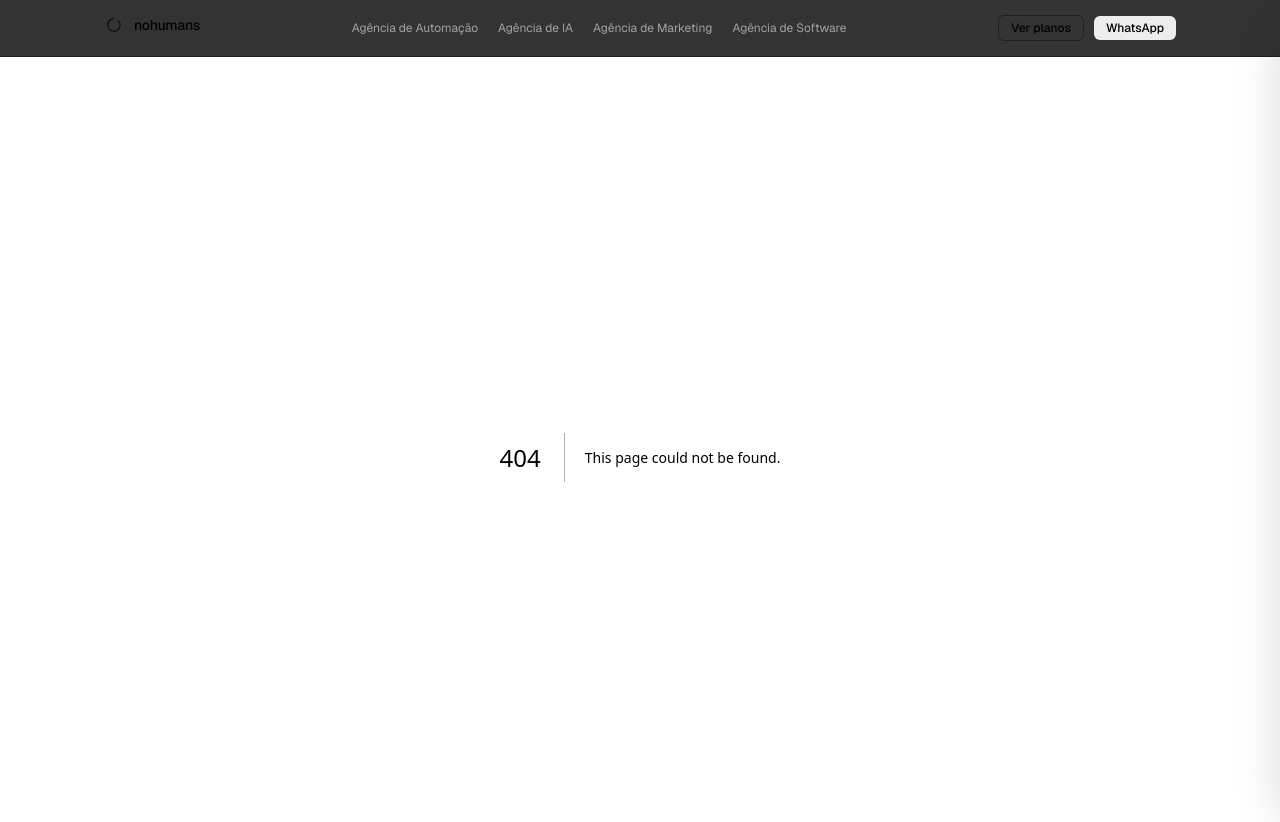
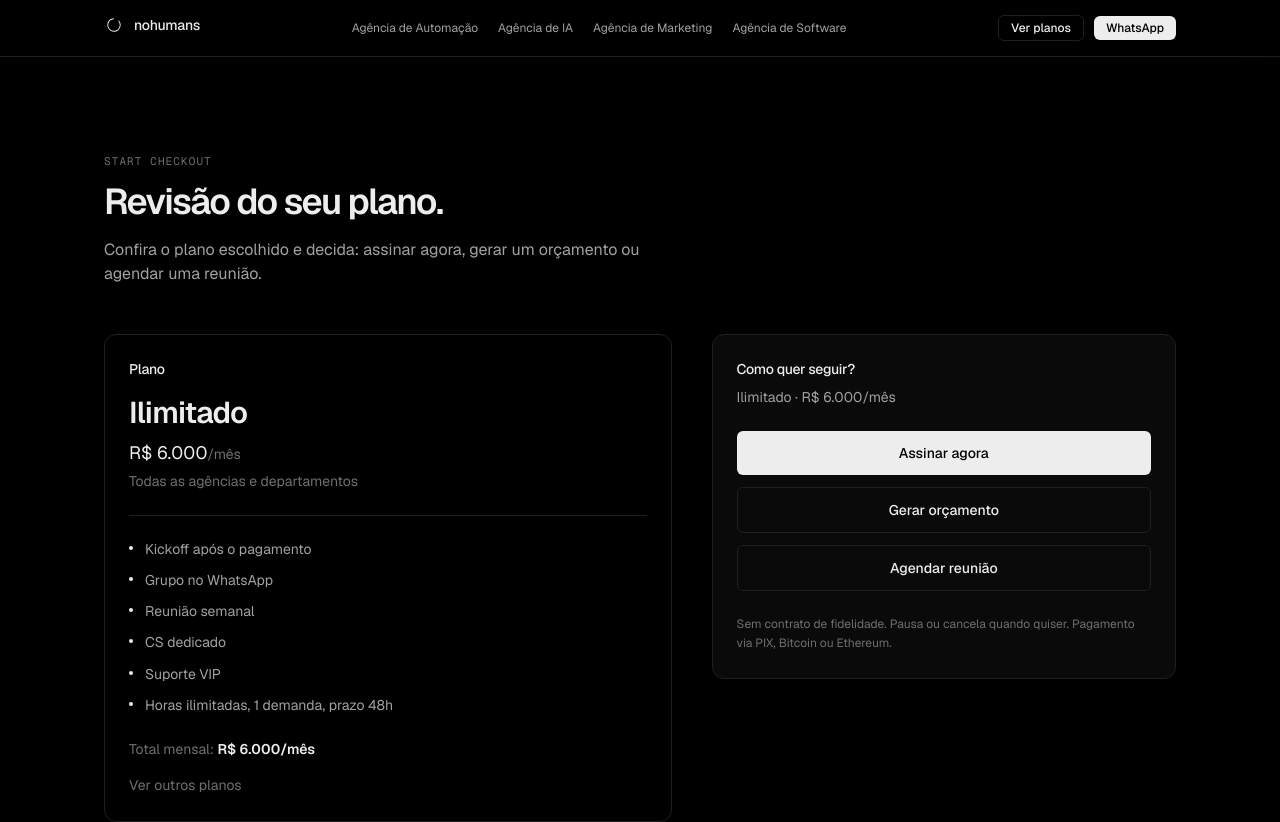
Before and after one commit to lucasmoraesai/agenciadeia, a Next.js app: page /start-checkout in a window 1280 px wide. Before the commit this address had no page. Shown: the top 822 px of the page. Built offline with nearby package versions, Linux system fonts and the light colour scheme.

Commit message:
feat: pagina /start-checkout antes do checkout (assinar, orcamento, reuniao)

```diff
--- /dev/null
+++ b/app/start-checkout/page.tsx
@@ -0,0 +1,27 @@
+import type { Metadata } from "next";
+import { Suspense } from "react";
+import { StartCheckout } from "@/components/start-checkout";
+
+export const metadata: Metadata = {
+  title: "Iniciar checkout",
+  description:
+    "Revise o seu plano e assine agora, gere um orçamento ou agende uma reunião com a No Humans.",
+  robots: {
+    index: false,
+    follow: false,
+  },
+};
+
+export default function StartCheckoutPage() {
+  return (
+    <Suspense
+      fallback={
+        <div className="mx-auto max-w-[1120px] px-6 py-24 text-sm text-muted">
+          Carregando…
+        </div>
+      }
+    >
+      <StartCheckout />
+    </Suspense>
+  );
+}
--- a/components/checkout-form.tsx
+++ b/components/checkout-form.tsx
@@ -21,7 +21,7 @@ import { useCart } from "./cart-context";
 import { Container } from "./container";
 import { PayMethodIcon } from "./pay-method-icon";
 
-type CheckoutMode = "cart" | "ilimitado";
+type CheckoutMode = "cart" | "ilimitado" | "agencia";
 
 function CopyButton({ value, disabled }: { value: string; disabled?: boolean }) {
   const [copied, setCopied] = useState(false);
@@ -46,7 +46,8 @@ export function CheckoutForm() {
   const search = useSearchParams();
   const { items, total, ready, clear } = useCart();
   const plan = search.get("plan");
-  const mode: CheckoutMode = plan === "ilimitado" ? "ilimitado" : "cart";
+  const mode: CheckoutMode =
+    plan === "ilimitado" ? "ilimitado" : plan === "agencia" ? "agencia" : "cart";
 
   const [company, setCompany] = useState("");
   const [email, setEmail] = useState("");
@@ -61,6 +62,13 @@ export function CheckoutForm() {
         title: "Ilimitado",
         lines: ["Todos os departamentos"],
         total: ILIMITADO_AMOUNT,
+      };
+    }
+    if (mode === "agencia") {
+      return {
+        title: "Por agência",
+        lines: ["1 agência + 1 departamento"],
+        total: AVULSO_AMOUNT,
       };
     }
     return {
@@ -128,8 +136,14 @@ export function CheckoutForm() {
       company.trim() ? `Empresa: ${company.trim()}` : null,
       email.trim() ? `E-mail: ${email.trim()}` : null,
       "",
-      mode === "ilimitado" ? "Plano: Ilimitado — R$ 6.000/mês" : "Pedido:",
-      ...(mode === "ilimitado" ? [] : order.lines.map((line) => `• ${line}`)),
+      mode === "ilimitado"
+        ? "Plano: Ilimitado — R$ 6.000/mês"
+        : mode === "agencia"
+          ? "Plano: Por agência — R$ 3.000/mês"
+          : "Pedido:",
+      ...(mode === "ilimitado" || mode === "agencia"
+        ? []
+        : order.lines.map((line) => `• ${line}`)),
       `Total: ${formatBRL(order.total)}/mês`,
       "",
       `Pagamento: ${method.toUpperCase()}`,
@@ -362,7 +376,7 @@ export function CheckoutForm() {
             {keysReady ? "Já paguei — avisar no WhatsApp" : "Pedir chave no WhatsApp"}
           </a>
           <a
-            href={mode === "ilimitado" ? "/#planos" : "/#avulsos"}
+            href={mode === "cart" ? "/#avulsos" : "/#planos"}
             className="mt-3 flex w-full items-center justify-center text-xs text-subtle transition-opacity hover:opacity-80"
           >
             Voltar
--- a/components/hero.tsx
+++ b/components/hero.tsx
@@ -28,7 +28,7 @@ export function Hero() {
             Ver planos
           </a>
           <a
-            href="/checkout/?plan=ilimitado"
+            href="/start-checkout/?plan=ilimitado"
             className="rounded-md border border-border-strong px-5 py-2.5 text-sm font-medium transition-colors hover:bg-surface-hover"
           >
             Assinar Ilimitado
--- /dev/null
+++ b/components/start-checkout.tsx
@@ -0,0 +1,113 @@
+"use client";
+
+import { useMemo } from "react";
+import { useSearchParams } from "next/navigation";
+import { PLANS } from "@/lib/config";
+import { formatBRL, whatsappHref } from "@/lib/whatsapp";
+import { Container } from "./container";
+
+export function StartCheckout() {
+  const search = useSearchParams();
+  const planId = search.get("plan");
+
+  const plan = useMemo(
+    () =>
+      PLANS.find((p) => p.id === planId) ??
+      PLANS.find((p) => p.id === "ilimitado") ??
+      PLANS[0],
+    [planId],
+  );
+
+  const quoteText = `Olá! Quero gerar um orçamento do plano ${plan.name} (${plan.price}${plan.period}) da No Humans.`;
+  const meetingText = `Olá! Quero agendar uma reunião pra entender o plano ${plan.name} (${plan.price}${plan.period}) da No Humans.`;
+
+  return (
+    <Container className="py-16 sm:py-24">
+      <p className="font-mono text-[11px] uppercase tracking-widest text-subtle">
+        Start checkout
+      </p>
+      <h1 className="tracking-tighter-display mt-3 text-3xl font-semibold sm:text-4xl">
+        Revisão do seu plano.
+      </h1>
+      <p className="mt-4 max-w-xl text-muted">
+        Confira o plano escolhido e decida: assinar agora, gerar um orçamento ou
+        agendar uma reunião.
+      </p>
+
+      <div className="mt-12 grid gap-10 lg:grid-cols-[1.1fr_0.9fr]">
+        {/* Revisão do plano */}
+        <section className="rounded-xl border border-border p-6">
+          <h2 className="text-sm font-medium tracking-tight">Plano</h2>
+          <p className="mt-4 text-3xl font-semibold tracking-tight">
+            {plan.name}
+          </p>
+          <p className="mt-2 text-lg">
+            {plan.price}
+            <span className="text-sm text-subtle">{plan.period}</span>
+          </p>
+          <p className="mt-1 text-sm text-subtle">{plan.quota}</p>
+          <ul className="mt-6 space-y-3 border-t border-border pt-6">
+            {plan.includes.map((item) => (
+              <li key={item} className="flex items-start gap-3 text-sm text-muted">
+                <span className="mt-1.5 h-1 w-1 shrink-0 rounded-full bg-foreground" />
+                <span className="leading-snug">{item}</span>
+              </li>
+            ))}
+          </ul>
+          <p className="mt-6 text-sm text-subtle">
+            Total mensal:{" "}
+            <span className="font-semibold text-foreground">
+              {formatBRL(
+                plan.id === "ilimitado" ? 6000 : 3000,
+              )}
+              /mês
+            </span>
+          </p>
+          <a
+            href="/#planos"
+            className="mt-4 inline-block text-sm text-subtle transition-opacity hover:opacity-80"
+          >
+            Ver outros planos
+          </a>
+        </section>
+
+        {/* Opções */}
+        <aside className="rounded-xl border border-border-strong bg-surface p-6 lg:sticky lg:top-20 lg:self-start">
+          <h2 className="text-sm font-medium tracking-tight">Como quer seguir?</h2>
+          <p className="mt-2 text-sm text-muted">
+            {plan.name} · {formatBRL(plan.id === "ilimitado" ? 6000 : 3000)}
+            {plan.period}
+          </p>
+          <div className="mt-6 space-y-3">
+            <a
+              href={`/checkout/?plan=${plan.id}`}
+              className="flex w-full items-center justify-center rounded-md bg-foreground px-4 py-3 text-sm font-medium text-background transition-opacity hover:opacity-85"
+            >
+              Assinar agora
+            </a>
+            <a
+              href={whatsappHref(quoteText)}
+              target="_blank"
+              rel="noreferrer"
+              className="flex w-full items-center justify-center rounded-md border border-border-strong px-4 py-3 text-sm font-medium transition-colors hover:bg-surface-hover"
+            >
+              Gerar orçamento
+            </a>
+            <a
+              href={whatsappHref(meetingText)}
+              target="_blank"
+              rel="noreferrer"
+              className="flex w-full items-center justify-center rounded-md border border-border-strong px-4 py-3 text-sm font-medium transition-colors hover:bg-surface-hover"
+            >
+              Agendar reunião
+            </a>
+          </div>
+          <p className="mt-6 text-xs leading-relaxed text-subtle">
+            Sem contrato de fidelidade. Pausa ou cancela quando quiser. Pagamento
+            via PIX, Bitcoin ou Ethereum.
+          </p>
+        </aside>
+      </div>
+    </Container>
+  );
+}
--- a/lib/config.ts
+++ b/lib/config.ts
@@ -98,8 +98,8 @@ export const PLANS = [
     period: "/mês",
     quota: "1 agência + 1 departamento",
     featured: false,
-    href: "#vertentes",
-    cta: "Escolher agência",
+    href: "/start-checkout/?plan=agencia",
+    cta: "Assinar",
     includes: [
       "Kickoff após o pagamento",
       "Grupo no WhatsApp",
@@ -116,7 +116,7 @@ export const PLANS = [
     period: "/mês",
     quota: "Todas as agências e departamentos",
     featured: true,
-    href: "/checkout/?plan=ilimitado",
+    href: "/start-checkout/?plan=ilimitado",
     cta: "Assinar Ilimitado",
     includes: [
       "Kickoff após o pagamento",
```
